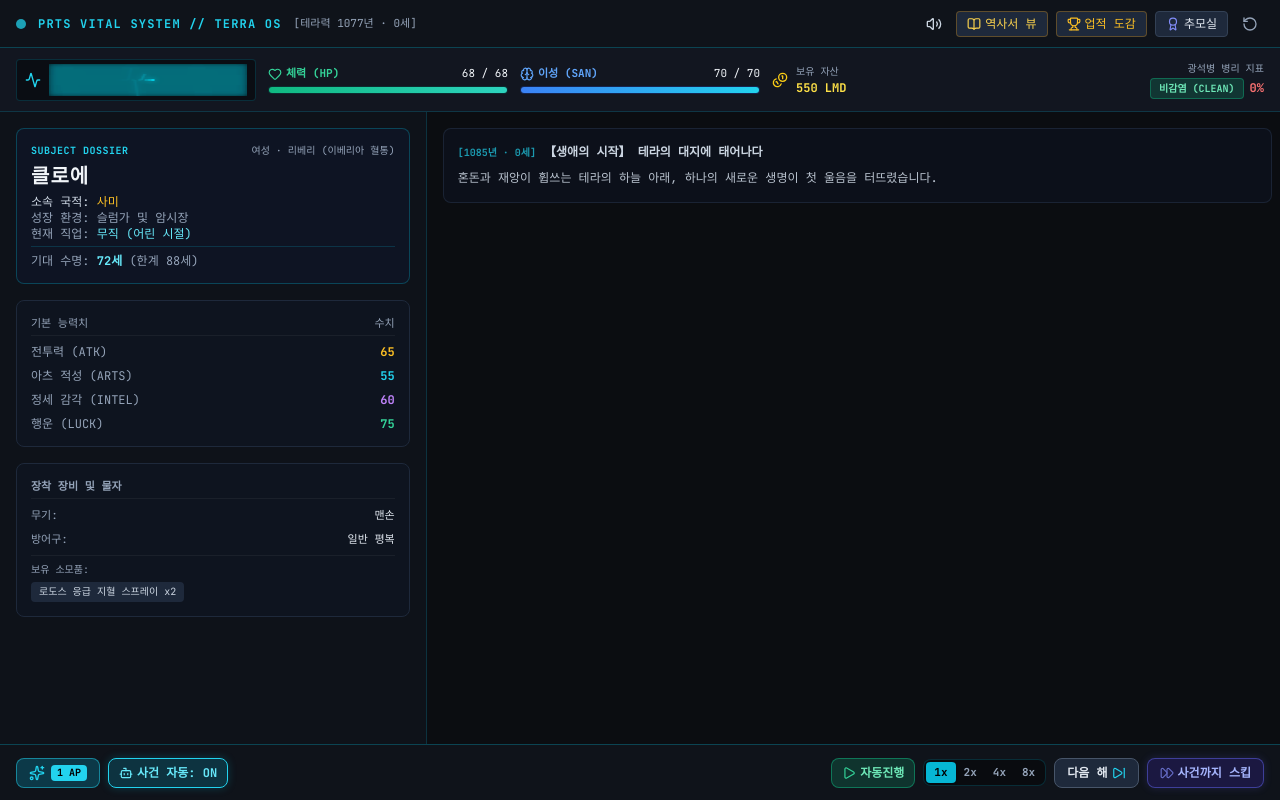
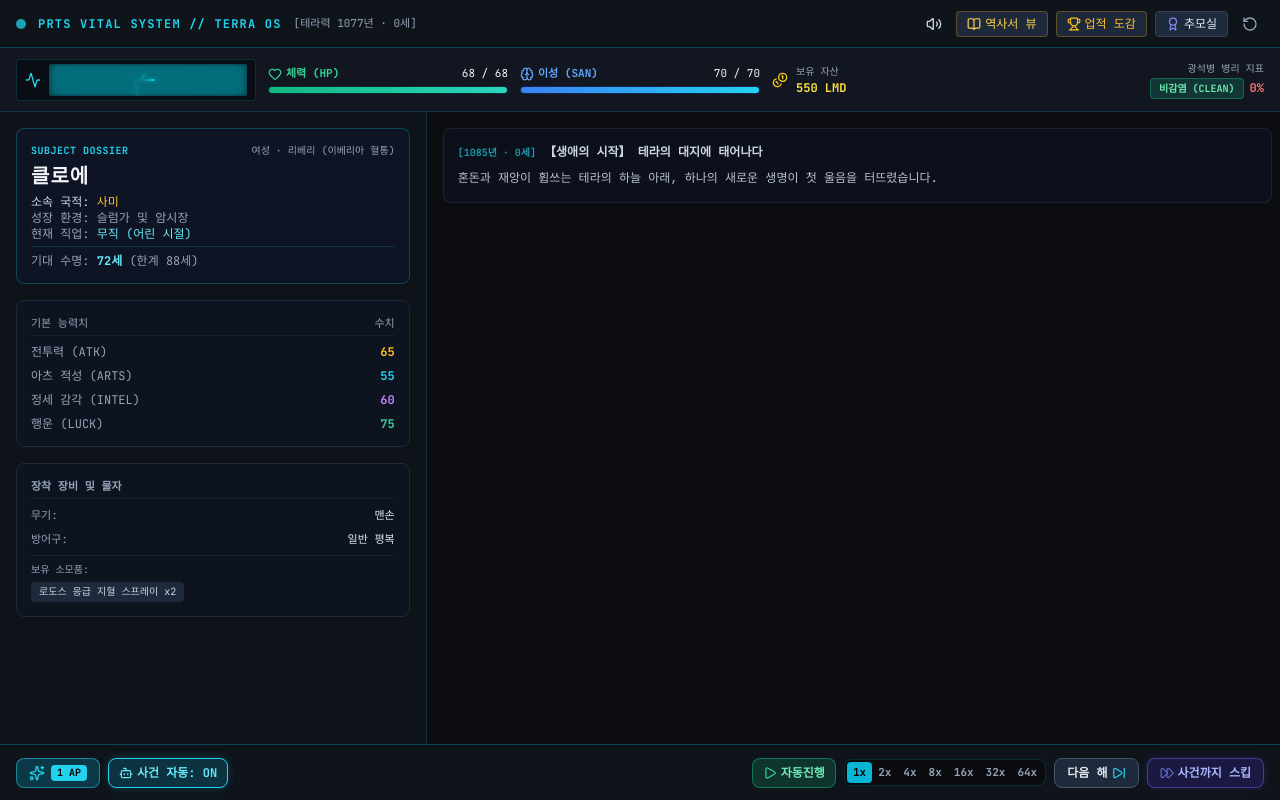
Before and after one commit to nicks2809/IF-terra-life, a React (Vite) app: page / in a window 1280 px wide. Built offline with nearby package versions, Linux system fonts and the light colour scheme; a web font is replaced by a local one.

Commit message:
feat: expand speed options up to 64x hyper-speed simulation

```diff
--- a/src/App.tsx
+++ b/src/App.tsx
@@ -138,10 +138,13 @@ export const App: React.FC = () => {
   useEffect(() => {
     if (isPlaying && character.isAlive && !currentEvent && !battleState?.isActive) {
       const speedIntervalMap: Record<GameSpeed, number> = {
-        1: 900,  // 1x: 0.9초에 1년 (기존 16초에서 현실적인 템포로 대폭 개선)
+        1: 900,  // 1x: 0.9초에 1년
         2: 450,  // 2x: 0.45초에 1년
         4: 200,  // 4x: 0.2초에 1년
-        8: 80,   // 8x: 0.08초에 1년 (초고속 스킵)
+        8: 80,   // 8x: 0.08초에 1년
+        16: 40,  // 16x: 0.04초에 1년
+        32: 20,  // 32x: 0.02초에 1년
+        64: 10,  // 64x: 0.01초에 1년 (초광속 스킵)
       };
       const intervalMs = speedIntervalMap[speed] || 450;
       timerRef.current = setInterval(() => {
@@ -165,7 +168,10 @@ export const App: React.FC = () => {
         1: 900,
         2: 450,
         4: 200,
-        8: 80
+        8: 80,
+        16: 40,
+        32: 20,
+        64: 10
       };
       const delay = speedDelay[speed] || 450;
 
@@ -200,7 +206,10 @@ export const App: React.FC = () => {
           1: 800,
           2: 400,
           4: 180,
-          8: 70
+          8: 70,
+          16: 35,
+          32: 18,
+          64: 10
         };
         const delay = speedDelay[speed] || 400;
 
--- a/src/components/HistoryTome.tsx
+++ b/src/components/HistoryTome.tsx
@@ -357,16 +357,16 @@ export const HistoryTome: React.FC<Props> = ({
           </button>
 
           <div className="flex items-center bg-[#ebdcb9] rounded-lg p-0.5 border border-[#5c4033]/40">
-            {([1, 2, 4, 8] as GameSpeed[]).map((s) => (
+            {([1, 2, 4, 8, 16, 32, 64] as GameSpeed[]).map((s) => (
               <button
                 key={s}
                 onClick={() => onChangeSpeed(s)}
-                className={`px-1.5 sm:px-2 py-0.5 rounded text-[11px] font-bold transition-all ${
+                className={`px-1 sm:px-1.5 py-0.5 rounded text-[10px] sm:text-[11px] font-bold transition-all shrink-0 ${
                   speed === s
                     ? 'bg-[#8b1e1e] text-white shadow font-extrabold'
                     : 'text-[#5c4d47] hover:text-[#2c1810]'
                 }`}
-                title={`배속 설정: ${s}배속 (단축키: ${s})`}
+                title={`배속 설정: ${s}배속`}
               >
                 {s}x
               </button>
--- a/src/components/PRTSTerminal.tsx
+++ b/src/components/PRTSTerminal.tsx
@@ -463,18 +463,18 @@ export const PRTSTerminal: React.FC<Props> = ({
             )}
           </button>
 
-          {/* Speed Buttons (1x, 2x, 4x, 8x) */}
+          {/* Speed Buttons (1x, 2x, 4x, 8x, 16x, 32x, 64x) */}
           <div className="flex items-center bg-black/40 rounded-lg p-0.5 border border-cyan-500/20">
-            {([1, 2, 4, 8] as GameSpeed[]).map((s) => (
+            {([1, 2, 4, 8, 16, 32, 64] as GameSpeed[]).map((s) => (
               <button
                 key={s}
                 onClick={() => onChangeSpeed(s)}
-                className={`px-1.5 sm:px-2 py-0.5 rounded text-[11px] font-bold transition-all ${
+                className={`px-1 sm:px-1.5 py-0.5 rounded text-[10px] sm:text-[11px] font-bold transition-all shrink-0 ${
                   speed === s
                     ? 'bg-cyan-500 text-black shadow font-extrabold'
                     : 'text-slate-400 hover:text-white'
                 }`}
-                title={`배속 설정: ${s}배속 (단축키: ${s})`}
+                title={`배속 설정: ${s}배속`}
               >
                 {s}x
               </button>
--- a/src/types/index.ts
+++ b/src/types/index.ts
@@ -2,7 +2,7 @@
 
 export type ThemeMode = 'prts' | 'tome';
 
-export type GameSpeed = 1 | 2 | 4 | 8;
+export type GameSpeed = 1 | 2 | 4 | 8 | 16 | 32 | 64;
 
 export type Gender = '남성' | '여성';
 
```
